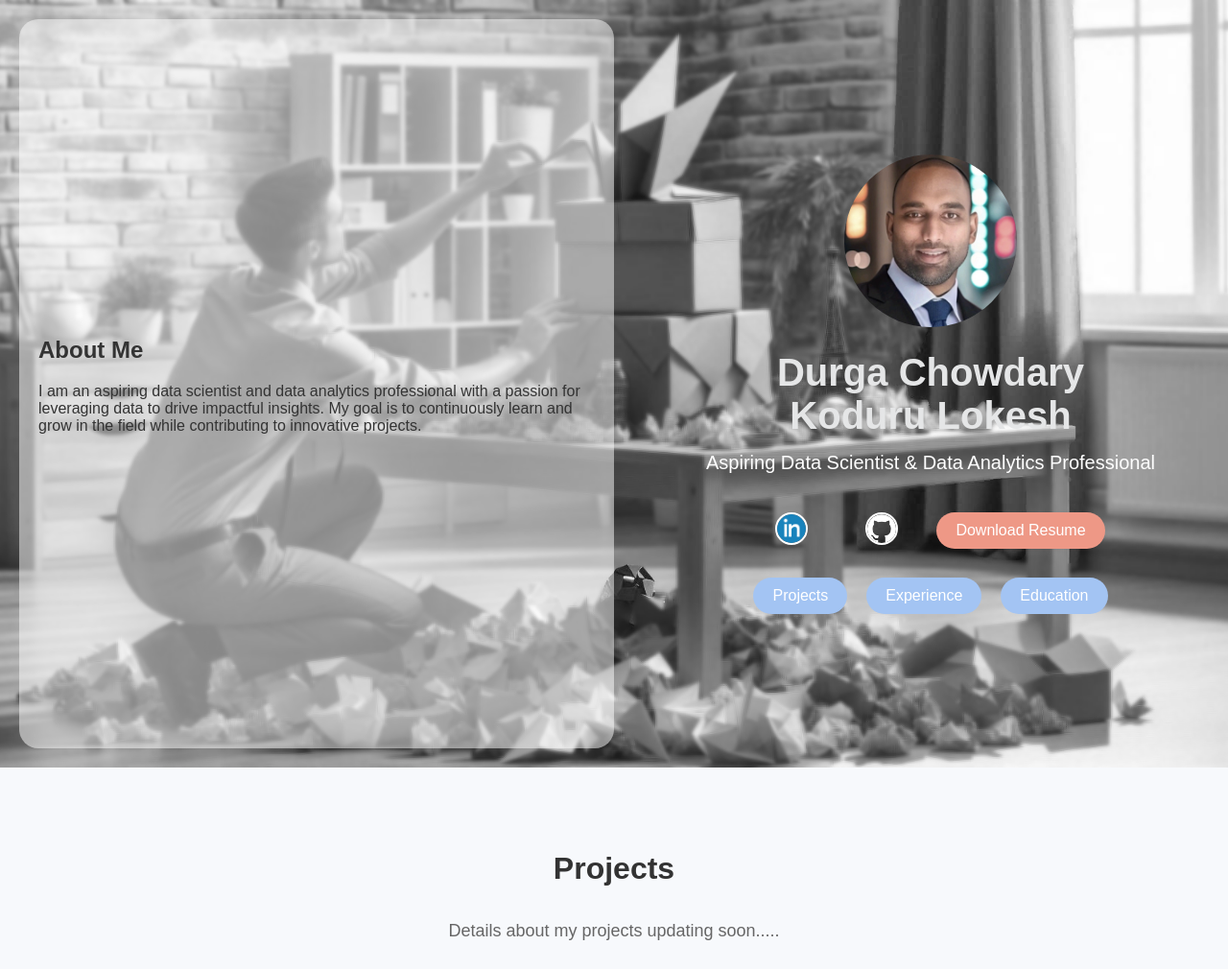
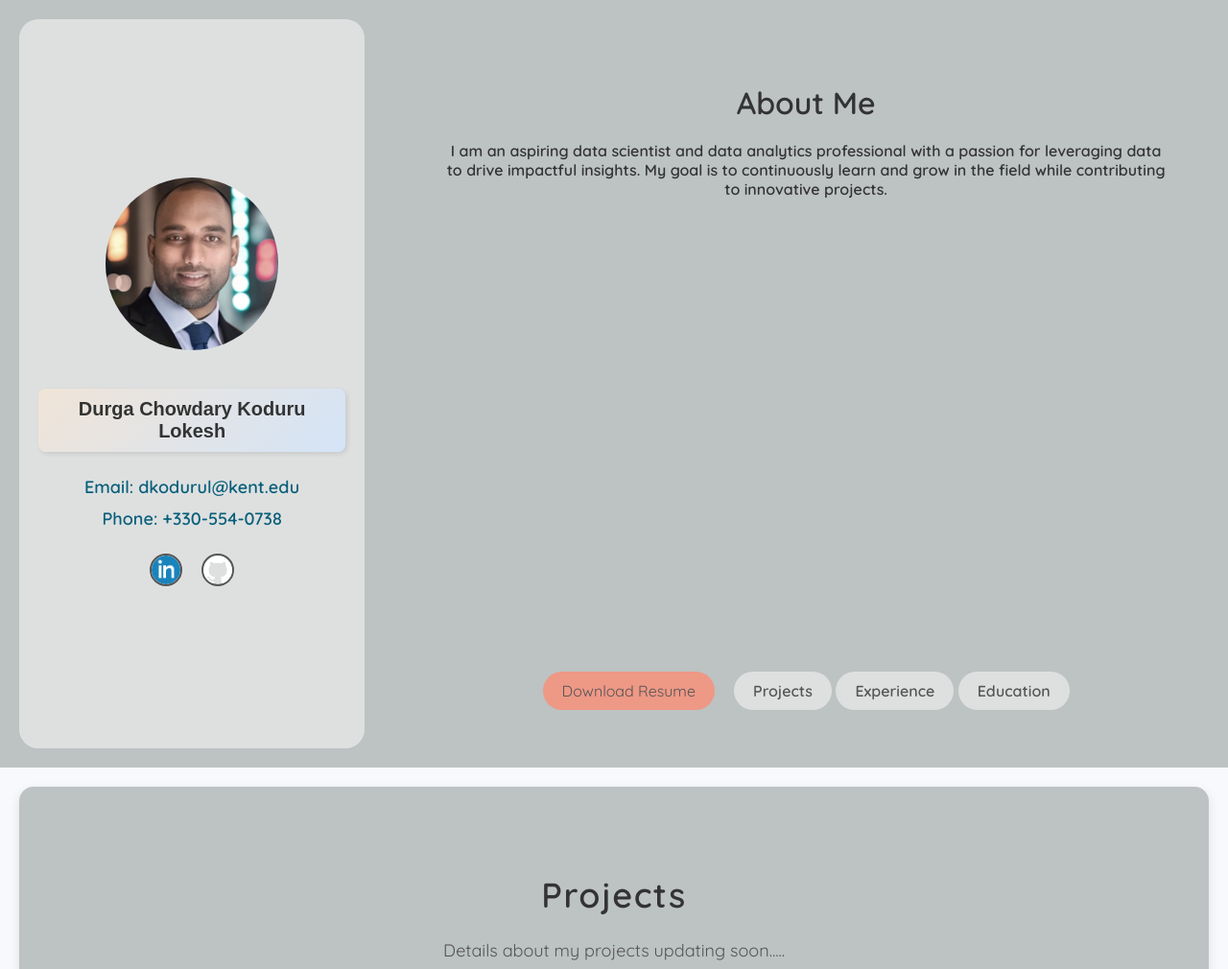
Before and after one commit to dkodurul/Durgakoduru_website, a plain HTML site: page index.html in a window 1280 px wide. Shown: the top 1010 px of the page at 96% size. Drawn offline with Linux system fonts and the light colour scheme.

Commit message:
Add files via upload

```diff
--- a/index.html
+++ b/index.html
@@ -16,34 +16,27 @@
 
         .landing-page {
             display: flex;
-            flex-wrap: wrap;
             height: 100vh;
-            background-image: url('./assets/background.png');
+            background-color: #bdc2c2;
             background-size: cover;
             background-position: center;
         }
 
-        .left-side, .right-side {
-            flex: 1;
+        .left-side {
+            width: 30%;
             display: flex;
+            flex-direction: column;
             justify-content: center;
             align-items: center;
             padding: 20px;
             box-sizing: border-box;
-        }
-
-        .left-side {
+            text-align: center;
             background-color: rgba(255, 255, 255, 0.50);
             border-radius: 20px;
             margin: 20px;
         }
 
-        .right-side {
-            flex-direction: column;
-            text-align: center;
-        }
-
-        .right-side img.profile {
+        .left-side img.profile {
             width: 180px;
             height: 180px;
             border-radius: 50%;
@@ -51,16 +44,58 @@
             filter: grayscale(30%);
         }
 
-        .right-side h1 {
-            font-size: 40px;
+        .left-side h3 {
+            font-family: 'Arial', sans-serif;
+            font-size: 20px;
+            color: #333;
+            background: linear-gradient(135deg, #f0e4d7, #d4e4f7);
+            padding: 10px;
+            border-radius: 8px;
+            box-shadow: 2px 2px 5px rgba(0, 0, 0, 0.1);
+        }
+
+        .left-side b {
+            font-size: 18px;
+            color: #095f7a;
             margin: 5px 0;
-            color: #e5e6e7;
+        }
+
+        .social-group {
+            display: flex;
+            justify-content: center;
+            align-items: center;
+            gap: 20px;
+            margin-top: 20px;
+        }
+
+        .social-group img {
+            width: 30px;
+            height: 30px;
+            border-radius: 50%;
+            border: 2px solid #555;
+        }
+
+        .right-side {
+            width: 70%;
+            display: flex;
+            flex-direction: column;
+            justify-content: space-between;
+            padding: 40px;
+            margin: 20px;
+            box-sizing: border-box;
+            text-align: center;
+        }
+
+        .right-side h2 {
+            font-size: 32px;
+            margin-bottom: 20px;
+            color: #333;
         }
 
         .right-side p {
-            font-size: 20px;
-            margin: 10px 0;
-            color: #fff;
+            font-size: 18px;
+            color: #666;
+            line-height: 1.8;
         }
 
         .button-group {
@@ -72,45 +107,27 @@
         }
 
         .button-group a {
-            color: #fff;
             text-decoration: none;
             padding: 10px 20px;
             border-radius: 25px;
             transition: background-color 0.3s ease;
+            color: #555;
         }
 
         .button-group a.resume {
             background-color: #ee9886;
         }
 
-        .button-group a.project, .button-group a.experience, .button-group a.education {
-            background-color: #a3c4f3;
+        .button-group a.project {
+            background-color: rgba(255, 255, 255, 0.50);
         }
 
-        .button-group img {
-            width: 30px; /* Adjusted size */
-            height: 30px; /* Adjusted size */
-            border-radius: 50%;
-            border: 2px solid #fff;
+        .button-group a.experience {
+            background-color: rgba(255, 255, 255, 0.50);
         }
 
-        .section {
-            padding: 60px 20px;
-            background-color: #f7f9fc;
-        }
-
-        .section h2 {
-            font-size: 32px;
-            margin-bottom: 30px;
-            text-align: center;
-            color: #333;
-        }
-
-        .section p {
-            font-size: 18px;
-            color: #666;
-            line-height: 1.8;
-            text-align: center;
+        .button-group a.education {
+            background-color: rgba(255, 255, 255, 0.50);
         }
 
         @media (max-width: 768px) {
@@ -120,25 +137,20 @@
             }
 
             .left-side, .right-side {
-                flex: 1 1 auto;
+                width: 100%;
                 margin: 10px 0;
             }
 
-            .right-side img.profile {
-                width: 150px;
-                height: 150px;
+            .right-side {
+                padding: 20px;
             }
 
-            .right-side h1 {
-                font-size: 30px;
-            }
-
-            .button-group {
+            .button-group, .social-group {
                 flex-direction: column;
                 gap: 10px;
             }
 
-            .button-group a {
+            .button-group a, .social-group a {
                 width: 100%;
                 text-align: center;
             }
@@ -148,36 +160,87 @@
 <body>
     <!-- Landing Page -->
     <div class="landing-page">
-        <!-- Left Side (About Me) -->
+        <!-- Left Side (Photo, Contact Info, Social Media) -->
         <div class="left-side">
-            <div>
-                <h2>About Me</h2>
-                <p>
-                    I am an aspiring data scientist and data analytics professional with a passion for leveraging data to drive impactful insights. My goal is to continuously learn and grow in the field while contributing to innovative projects.
-                </p>
-            </div>
-        </div>
-        <!-- Right Side (Contact & Buttons) -->
-        <div class="right-side">
             <img src="./assets/Durga.jpg" alt="Durga's Photo" class="profile">
-            <h1>Durga Chowdary<br>Koduru Lokesh</h1>
-            <p>Aspiring Data Scientist & Data Analytics Professional</p>
-            <div class="button-group">
+            <h3>Durga Chowdary Koduru Lokesh</h3> <!-- Added name here -->
+            <b>Email: dkodurul@kent.edu</b>
+            <b>Phone: +330-554-0738</b>
+            <div class="social-group">
                 <a href="https://www.linkedin.com/in/durgakoduri/" target="_blank">
                     <img src="./assets/linkedin.png" alt="LinkedIn">
                 </a>
                 <a href="https://github.com/dkodurul" target="_blank">
                     <img src="./assets/github.png" alt="GitHub">
                 </a>
+            </div>
+        </div>
+        <!-- Right Side (About Me, Buttons) -->
+        <div class="right-side">
+            <div>
+                <h2>About Me</h2>
+                <b>
+                    I am an aspiring data scientist and data analytics professional with a passion for leveraging data to drive impactful insights. My goal is to continuously learn and grow in the field while contributing to innovative projects.
+                </b>
+            </div>
+            <!-- Buttons for Resume, Projects, Experience, Education -->
+            <div class="button-group">
                 <a href="./assets/resume.pdf" class="resume">Download Resume</a>
-            </div>
-            <div class="button-group">
+		<b>
                 <a href="#projects" class="project">Projects</a>
                 <a href="#experience" class="experience">Experience</a>
                 <a href="#education" class="education">Education</a>
+		</b>
             </div>
         </div>
     </div>
+
+<link href="https://fonts.googleapis.com/css2?family=Quicksand:wght@400;500;600&display=swap" rel="stylesheet">
+
+<style>
+    body {
+        font-family: 'Quicksand', sans-serif;
+        margin: 0;
+        padding: 0;
+        background-color: #f7f9fc;
+        color: #333;
+        scroll-behavior: smooth;
+    }
+
+    .section {
+        padding: 60px 20px;
+        border-radius: 15px;
+        margin: 20px;
+        text-align: center;
+        box-shadow: 0 4px 12px rgba(0, 0, 0, 0.1);
+    }
+
+    #projects {
+        background-color: #bdc2c2; /* Light pastel blue */
+    }
+
+    #experience {
+        background-color: #bdc2c2; /* Light pastel pink */
+    }
+
+    #education {
+        background-color: #bdc2c2; /* Light pastel orange */
+    }
+
+    .section h2 {
+        font-size: 36px;
+        margin-bottom: 20px;
+        color: #333;
+        font-weight: 600;
+        letter-spacing: 1.5px;
+    }
+
+    .section p {
+        font-size: 18px;
+        color: #555;
+        line-height: 1.8;
+    }
+</style>
 
 <!-- Projects Section -->
 <div id="projects" class="section">
```
Lines whose indentation alone changed are shown as unchanged.
